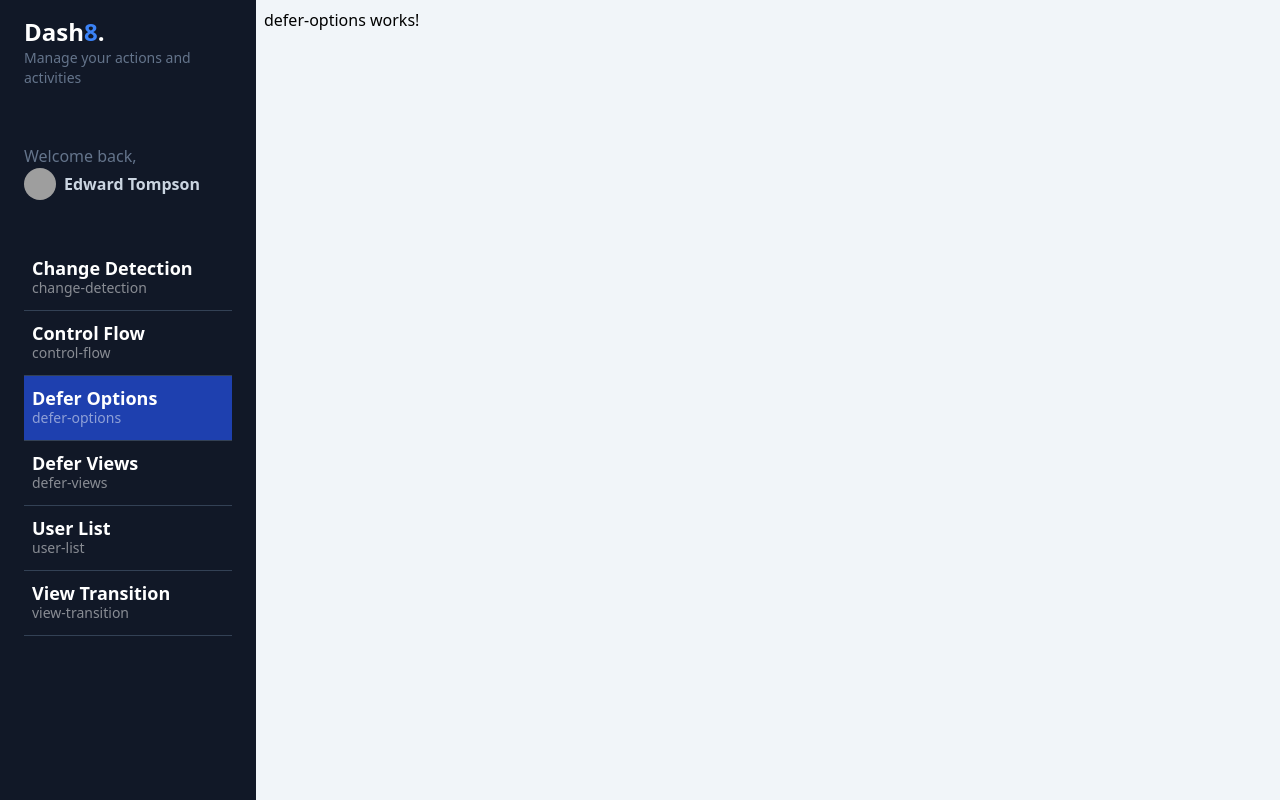
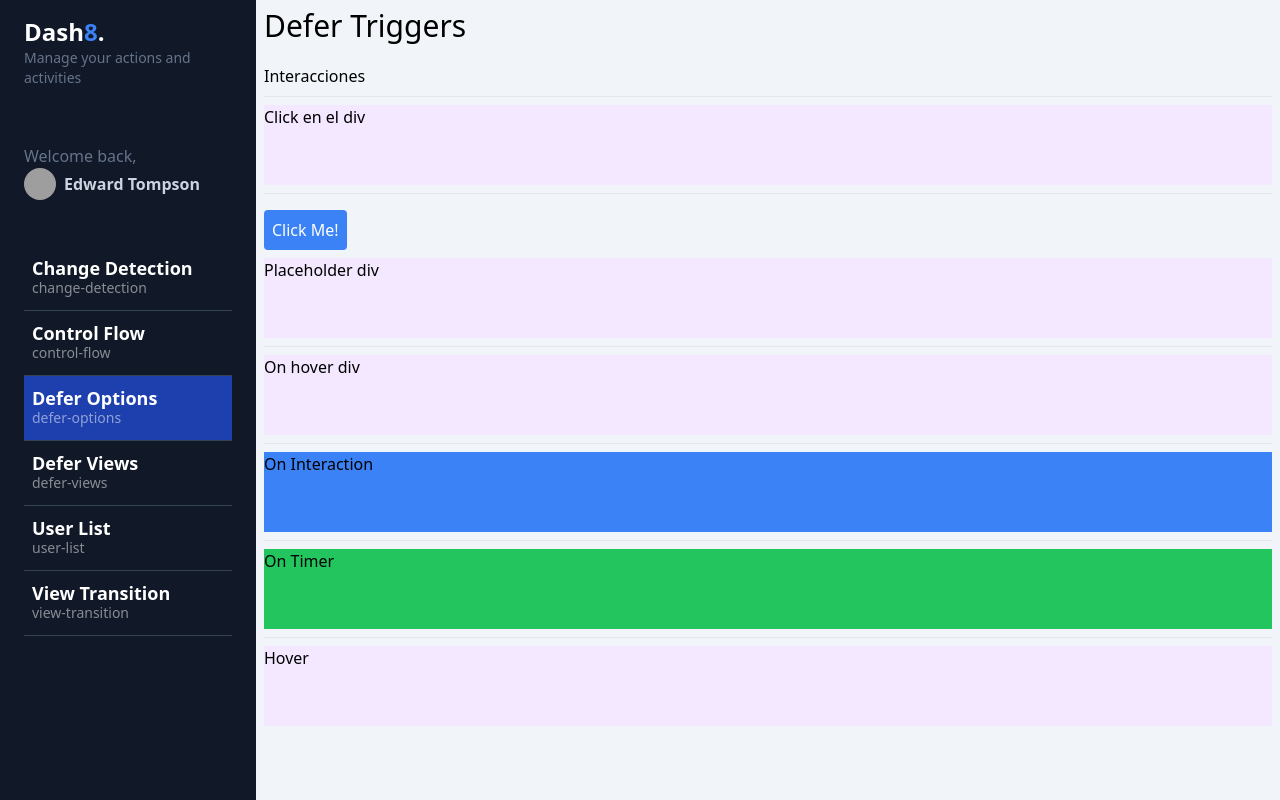
Before and after one commit to Angular-Course-Sergio/myDashboardApp, an Angular app: page /dashboard/defer-options in a window 1280 px wide. Built offline with nearby package versions, Linux system fonts and the light colour scheme; grey boxes are pictures that could not be loaded.

Commit message:
Defer Triggers - Interacciones

```diff
--- a/src/app/dashboard/pages/defer-options/defer-options.component.html
+++ b/src/app/dashboard/pages/defer-options/defer-options.component.html
@@ -1 +1,80 @@
-<p>defer-options works!</p>
+<app-title title="Defer Triggers" />
+
+<section>
+  <h1 class="texr-xl">Interacciones</h1>
+  <hr class="my-2" />
+
+  @defer(on interaction){
+  <app-heavy-loaders-fast cssClass="bg-blue-500 h-20">
+    <span>On Interaction</span>
+  </app-heavy-loaders-fast>
+  }@placeholder {
+  <div class="w-full h-20 bg-purple-100">Click en el div</div>
+  }
+</section>
+
+<section>
+  <hr class="my-2" />
+  <button
+    #btnInteraction
+    class="p-2 bg-blue-500 hover:bg-blue-700 transition-all rounded text-white my-2"
+  >
+    Click Me!
+  </button>
+
+  @defer(on interaction(btnInteraction)){
+  <app-heavy-loaders-fast cssClass="bg-blue-500 h-20">
+    <span>On Interaction</span>
+  </app-heavy-loaders-fast>
+  }@placeholder {
+  <div class="w-full h-20 bg-purple-100">Placeholder div</div>
+  }
+</section>
+
+<section>
+  <hr class="my-2" />
+
+  @defer(on hover){
+  <app-heavy-loaders-fast cssClass="bg-blue-500 h-20">
+    <span>On Interaction</span>
+  </app-heavy-loaders-fast>
+  }@placeholder {
+  <div class="w-full h-20 bg-purple-100">On hover div</div>
+  }
+</section>
+
+<section>
+  <hr class="my-2" />
+
+  @defer(on immediate){
+  <app-heavy-loaders-fast cssClass="bg-blue-500 h-20">
+    <span>On Interaction</span>
+  </app-heavy-loaders-fast>
+  }@placeholder {
+  <div class="w-full h-20 bg-purple-100">Immediate div</div>
+  }
+</section>
+
+<section>
+  <hr class="my-2" />
+
+  @defer(on timer(2000)){
+  <app-heavy-loaders-fast cssClass="bg-green-500 h-20">
+    <span>On Timer</span>
+  </app-heavy-loaders-fast>
+  }@placeholder {
+  <div class="w-full h-20 bg-purple-100">2 Segundos</div>
+  }
+</section>
+
+<section>
+  <hr class="my-2" />
+
+  @defer(on hover; prefetch on idle){
+  <app-heavy-loaders-fast cssClass="bg-red-500 h-20">
+    <span>On Hover, Idle</span>
+  </app-heavy-loaders-fast>
+  }@placeholder {
+  <div class="w-full h-20 bg-purple-100">Hover</div>
+  }
+</section>
--- a/src/app/shared/heavy-loaders-fast/heavy-loaders-fast.component.html
+++ b/src/app/shared/heavy-loaders-fast/heavy-loaders-fast.component.html
@@ -1 +1,3 @@
-<p>heavy-loaders-fast works!</p>
+<section [ngClass]="['w-full', cssClass]">
+  <ng-content />
+</section>
```
Also changed, not shown: src/app/dashboard/pages/defer-options/defer-options.component.ts (+6 -5 lines), src/app/shared/heavy-loaders-fast/heavy-loaders-fast.component.ts (+5 -4 lines).
